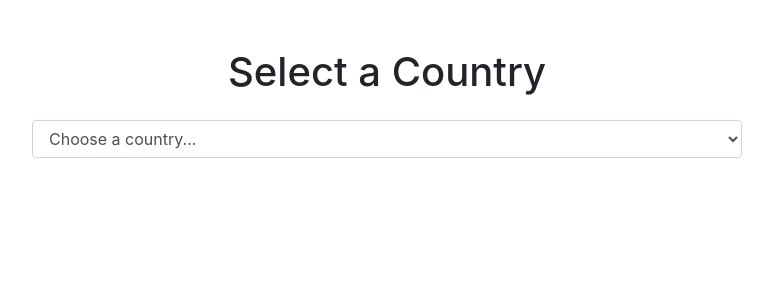
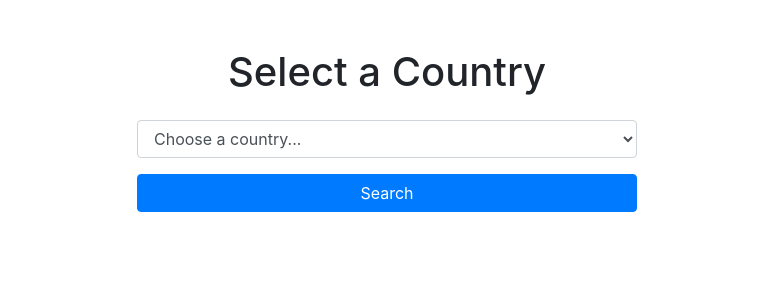
Before and after one commit to SSE-CW-Project-2/SSE_Group_Project_2, a Flask app: page /search in a window 1280 px wide. Shown: the part 56-356 px from the top of the page, without its empty margins (253-1026 px from the left). Run offline with Flask 3, Linux system fonts and the light colour scheme; some libraries are stand-ins or nearby versions.

Commit message:
Style: fixed formatting in search page

```diff
--- a/api/templates/search.html
+++ b/api/templates/search.html
@@ -11,9 +11,9 @@ Search Events
             <div class="text-center mb-4">
                 <h1>Select a Country</h1>
             </div>
-            <form action="/search" method="post" id="countryForm">
-                <div class="form-group">
-                    <select name="country" class="form-control" required onchange="document.getElementById('countryForm').submit();">
+            <form id="countryForm" action="/search" method="post" style="display: flex; flex-direction: column; align-items: center;">
+                <div class="form-group" style="width: 100%; max-width: 500px; margin: 10 auto;"> <!-- Adjust the max-width as per your design requirements -->
+                    <select name="country" class="form-control" required id="countrySelect">
                         <option value="" disabled selected>Choose a country...</option>
                         {% for country in countries %}
                         <option value="{{ country }}" {% if country == selected_country %}selected{% endif %}>
@@ -22,7 +22,15 @@ Search Events
                         {% endfor %}
                     </select>
                 </div>
+                <div style="width: 100%; max-width: 500px; margin: 10 auto;"> <!-- Ensures button container matches the select box's width -->
+                    <button type="submit" class="btn btn-primary" style="width: 100%;">Search</button>
+                </div>
             </form>
+            <script>
+                document.getElementById('countrySelect').addEventListener('change', function() {
+                    this.form.submit();
+                });
+            </script>
         </div>
     </div>
     {% if cities %}
@@ -31,8 +39,8 @@ Search Events
             <div class="text-center mb-4">
                 <h1>Select a City</h1>
             </div>
-            <form action="/search" method="post" id="cityForm">
-                <div class="form-group">
+            <form action="/search" method="post" id="cityForm" style="display: flex; flex-direction: column; align-items: center;">
+                <div class="form-group" style="width: 100%; max-width: 500px; margin: 10 auto;">
                     <select name="city" class="form-control" required>
                         <option value="" disabled selected>Choose a city...</option>
                         {% for city in cities %}
@@ -42,7 +50,7 @@ Search Events
                         {% endfor %}
                     </select>
                 </div>
-                <button type="submit" class="btn btn-primary btn-block">Search Events</button>
+                <button type="submit" style="width: 100%; max-width: 500px; margin: 10 auto;" class="btn btn-primary btn-block">Search Events</button>
             </form>
         </div>
     </div>
```
